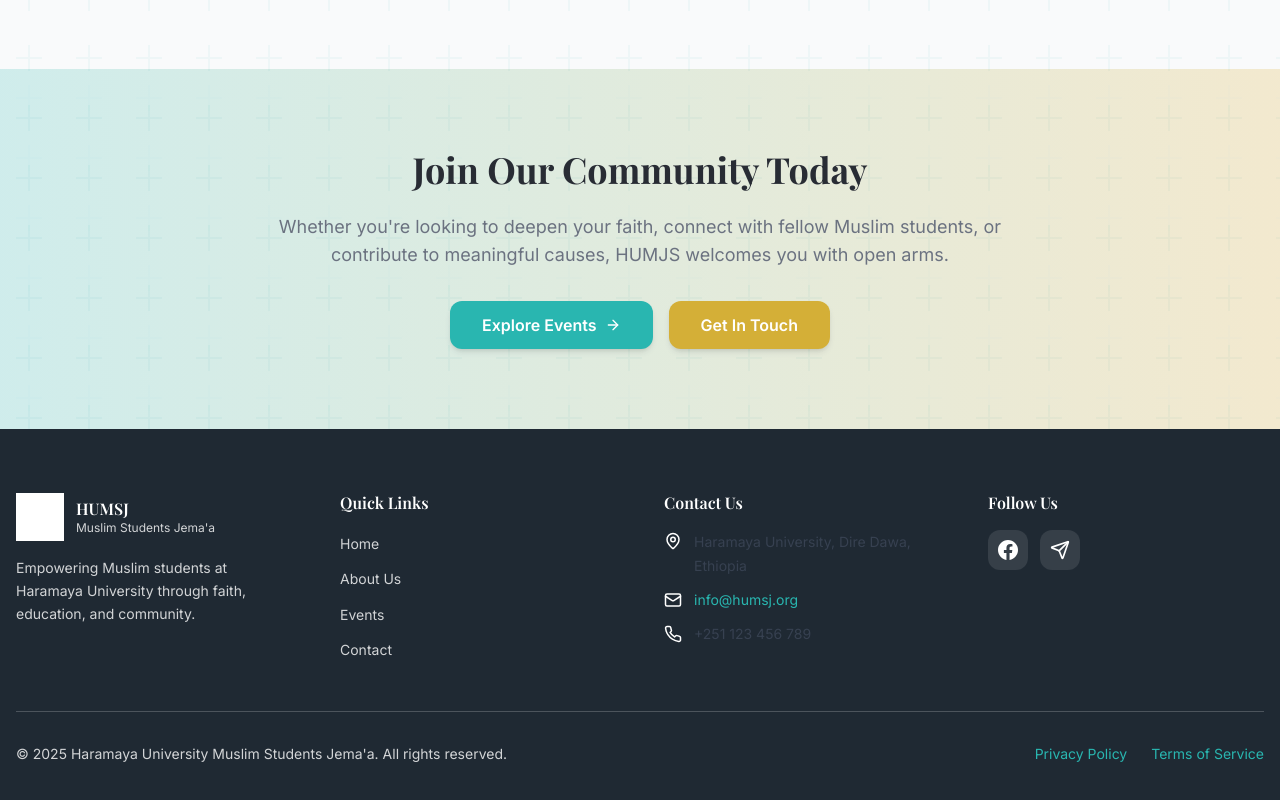
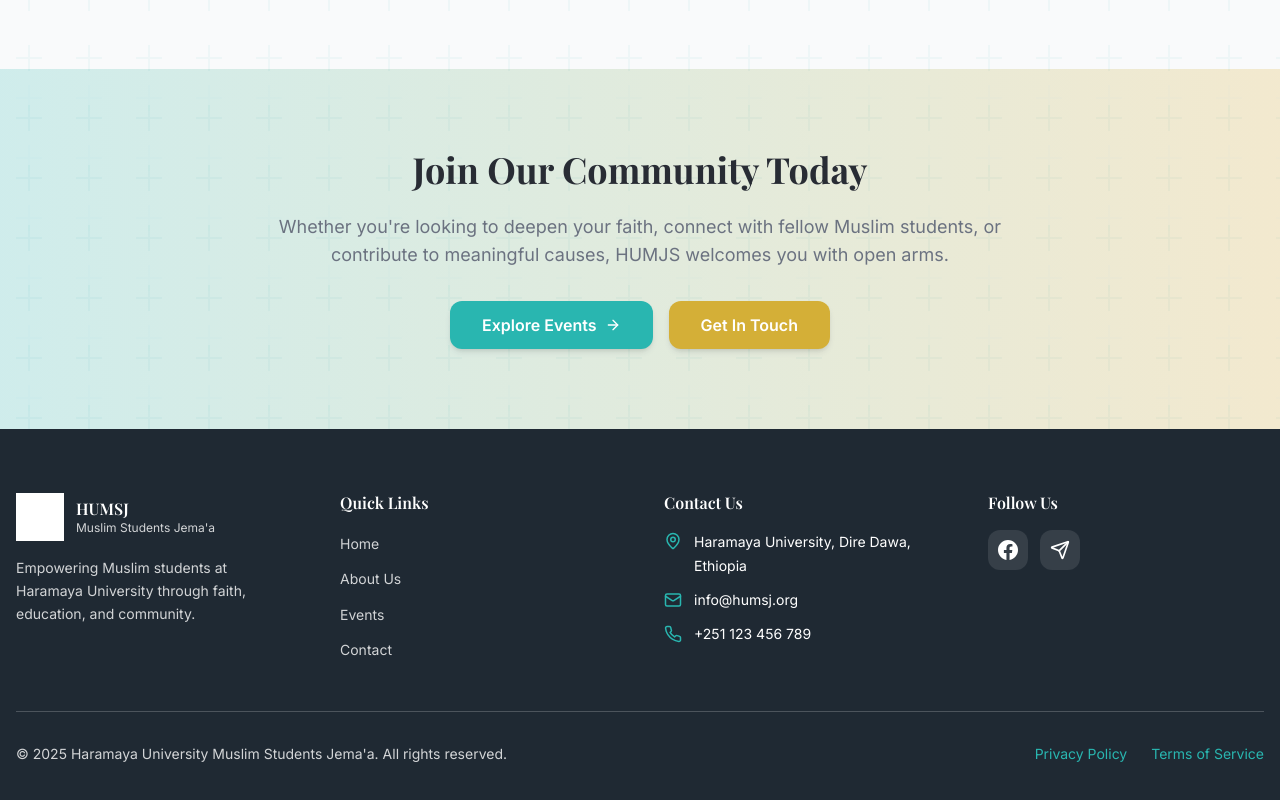
Before and after one commit to mua-8/HUMSJ-EXTERNAL-AFFAIRS-WEB, a React (Vite) app: page / in a window 1280 px wide. Shown: the part 2671-3471 px from the top of the page. Built offline with nearby package versions, Linux system fonts and the light colour scheme; no server answers; the HTML template or start-up script is replaced by a standard one.

Commit message:
Fix footer contact text colors - brighter white with teal icons

```diff
--- a/src/components/layout/Footer.tsx
+++ b/src/components/layout/Footer.tsx
@@ -61,22 +61,22 @@ const Footer = () => {
               Contact Us
             </h4>
             <ul className="space-y-3">
-              <li className="flex items-start gap-3 text-sm text-white/80">
-                <MapPin size={18} className="text-white mt-0.5 flex-shrink-0" />
-                <span>Haramaya University, Dire Dawa, Ethiopia</span>
+              <li className="flex items-start gap-3 text-sm">
+                <MapPin size={18} className="text-[#29b6b0] mt-0.5 flex-shrink-0" />
+                <span className="text-white">Haramaya University, Dire Dawa, Ethiopia</span>
               </li>
-              <li className="flex items-center gap-3 text-sm text-white/80">
-                <Mail size={18} className="text-white flex-shrink-0" />
+              <li className="flex items-center gap-3 text-sm">
+                <Mail size={18} className="text-[#29b6b0] flex-shrink-0" />
                 <a
                   href="mailto:info@humsj.org"
-                  className="hover:text-white transition-colors"
+                  className="text-white hover:text-[#29b6b0] transition-colors"
                 >
                   info@humsj.org
                 </a>
               </li>
-              <li className="flex items-center gap-3 text-sm text-white/80">
-                <Phone size={18} className="text-white flex-shrink-0" />
-                <span>+251 123 456 789</span>
+              <li className="flex items-center gap-3 text-sm">
+                <Phone size={18} className="text-[#29b6b0] flex-shrink-0" />
+                <span className="text-white">+251 123 456 789</span>
               </li>
             </ul>
           </div>
```
